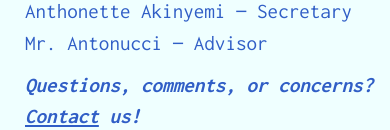
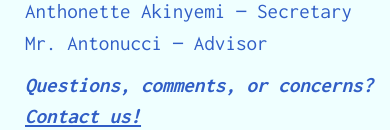
Before and after one commit to jchsprogramming/jchsprogramming.github.io, a React (Create React App) app: page / in a window 390 px wide. Both pictures are taken after a click on the element "About". Shown: the part 714-844 px from the top of the page. Built offline with nearby package versions, Linux system fonts and the light colour scheme.

Commit message:
Add link functionality on mobile devices

```diff
--- a/src/App.js
+++ b/src/App.js
@@ -20,7 +20,7 @@ function App() {
         var navs = document.getElementsByClassName('navpage');
 
         for (var i = 0; i < navs.length; i++) {
-            if ((navs[i].innerText === e.target.innerText) || (navs[i].innerText === e.target.value)) {
+            if ((navs[i].innerText.trim() === e.target.innerText.trim()) || (navs[i].innerText.trim() === e.target.value)) {
                 updatePage(i);
                 if (e.target.classList[0] === 'select-format') {
                     selectFormat(true);
--- a/src/components/content/About.js
+++ b/src/components/content/About.js
@@ -22,7 +22,7 @@ export default class About extends React.Component {
                 <p>Anthonette Akinyemi — Secretary</p>
                 <p>Mr. Antonucci — Advisor</p>
                 <div className="br"></div>
-                <p className="footnote">Questions, comments, or concerns? <span className="underline clickable" onClick={this.setNavPage}>Contact</span> us!</p>
+                <p className="footnote">Questions, comments, or concerns? <button className="footnote underline clickable" value="Contact" onClick={this.setNavPage} readOnly>Contact us!</button></p>
             </div>
         );
     }
--- a/src/styles/media.css
+++ b/src/styles/media.css
@@ -23,7 +23,7 @@
         font-size: 3vh;
     }
 
-    p, ul, li, textarea {
+    p, ul, li, textarea, .footnote {
         font-size: 2.5vh;
     }
 
--- a/src/styles/style.css
+++ b/src/styles/style.css
@@ -6,7 +6,7 @@ button, pre {
     font-size: 4.5vh;
 }
 
-p, ul, li, textarea {
+p, ul, li, textarea, .footnote {
     font-size: 2.75vh;
 }
 
--- a/src/styles/theme.css
+++ b/src/styles/theme.css
@@ -15,7 +15,7 @@ h1, h2, h3, h4, h5, h6, button, a {
     color: #1745AD;
 }
 
-p, pre, ul, li, textarea {
+p, pre, ul, li, textarea, .footnote {
     color: #305EC6;
 }
 
```
